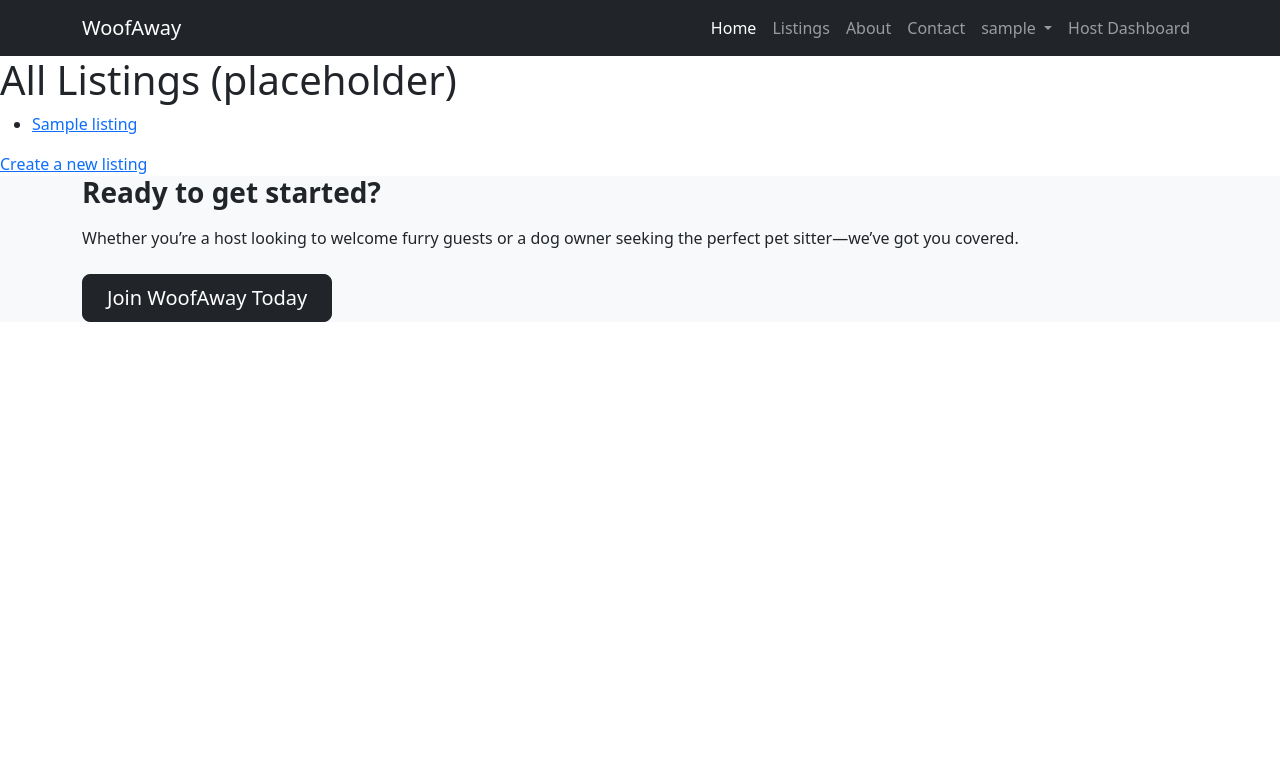
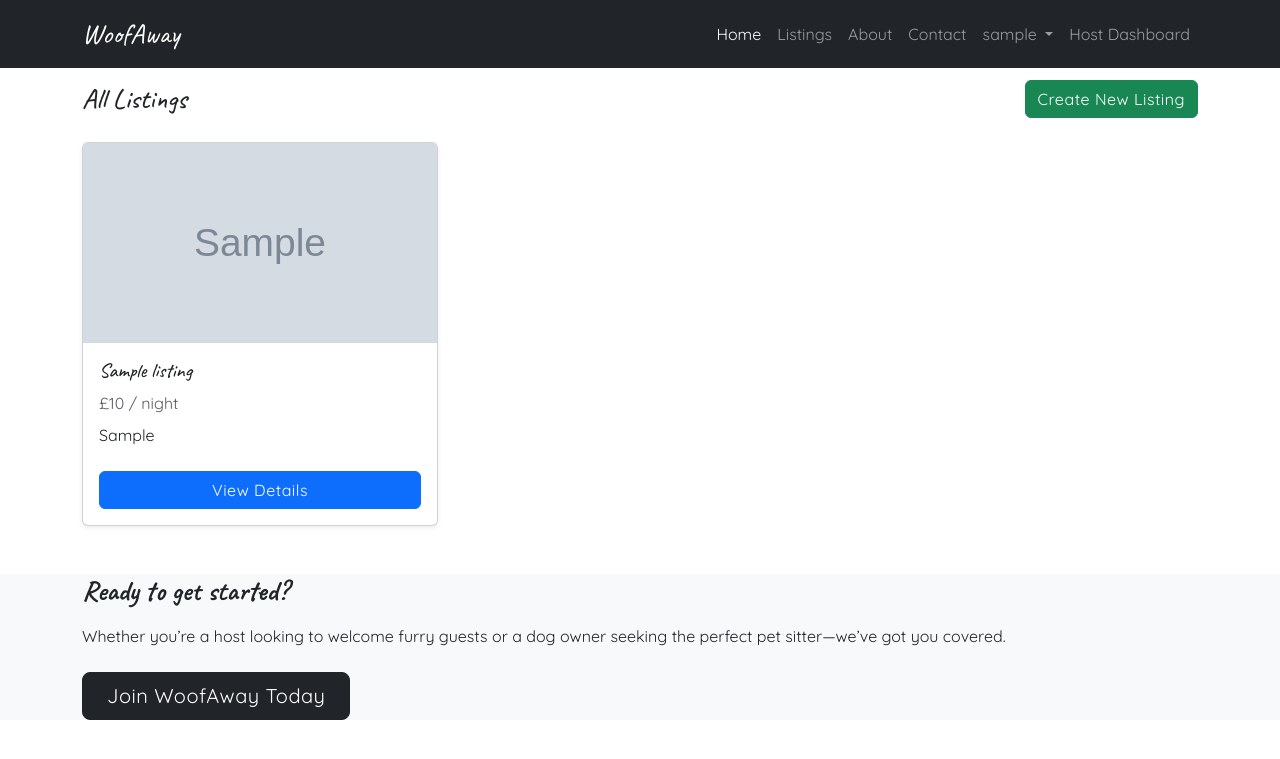
Before and after one commit to FraserR1188/WoofAway, a Django app: page /listings/ in a window 1280 px wide. Shown: the top 759 px of the page. Run offline with Django 3.2, Linux system fonts and the light colour scheme; a user stored in the database is signed in; tables that the repository leaves empty hold one stand-in row (values such as "Sample post"); grey boxes marked "Sample" are stand-in pictures; some libraries are stand-ins or nearby versions.

Commit message:
Add fonts and root colours in css

```diff
--- a/listings/templates/listings/listing_list.html
+++ b/listings/templates/listings/listing_list.html
@@ -1,17 +1,85 @@
 {% extends "base.html" %}
+{% load static %}
 
 {% block content %}
-  <h1>All Listings (placeholder)</h1>
-  <ul>
+<div class="container py-4">
+  <div class="d-flex justify-content-between align-items-center mb-4">
+    <h1 class="h3 mb-0">All Listings</h1>
+    <a href="{% url 'listings:listing_create' %}" class="btn btn-success">
+      Create New Listing
+    </a>
+  </div>
+
+  <div class="row">
     {% for listing in listings %}
-      <li>
-        <a href="{% url 'listings:listing_detail' listing.pk %}">
-          {{ listing.title }}
-        </a>
-      </li>
+      <div class="col-12 col-sm-6 col-md-4 mb-4">
+        <div class="card h-100 shadow-sm">
+          {% if listing.image %}
+            <img
+              src="{{ listing.image.url }}"
+              class="card-img-top"
+              alt="{{ listing.title }}"
+              style="height:200px; object-fit:cover;"
+            >
+          {% else %}
+            <img
+              src="{% static 'images/placeholder.jpg' %}"
+              class="card-img-top"
+              alt="No image"
+              style="height:200px; object-fit:cover;"
+            >
+          {% endif %}
+
+          <div class="card-body d-flex flex-column">
+            <h5 class="card-title">{{ listing.title }}</h5>
+            <p class="text-muted mb-2">£{{ listing.price_per_night }} / night</p>
+            <p class="card-text text-truncate mb-4">{{ listing.location }}</p>
+            <a
+              href="{% url 'listings:listing_detail' listing.pk %}"
+              class="btn btn-primary mt-auto"
+            >
+              View Details
+            </a>
+          </div>
+        </div>
+      </div>
     {% empty %}
-      <li>No listings yet.</li>
+      <div class="col-12">
+        <p class="text-center text-muted">No listings yet.</p>
+      </div>
     {% endfor %}
-  </ul>
-  <a href="{% url 'listings:listing_create' %}">Create a new listing</a>
+  </div>
+
+  {% if is_paginated %}
+    <nav aria-label="Page navigation">
+      <ul class="pagination justify-content-center mt-4">
+        {% if page_obj.has_previous %}
+          <li class="page-item">
+            <a class="page-link" href="?page={{ page_obj.previous_page_number }}">Previous</a>
+          </li>
+        {% else %}
+          <li class="page-item disabled">
+            <span class="page-link">Previous</span>
+          </li>
+        {% endif %}
+
+        {% for num in page_obj.paginator.page_range %}
+          <li class="page-item {% if num == page_obj.number %}active{% endif %}">
+            <a class="page-link" href="?page={{ num }}">{{ num }}</a>
+          </li>
+        {% endfor %}
+
+        {% if page_obj.has_next %}
+          <li class="page-item">
+            <a class="page-link" href="?page={{ page_obj.next_page_number }}">Next</a>
+          </li>
+        {% else %}
+          <li class="page-item disabled">
+            <span class="page-link">Next</span>
+          </li>
+        {% endif %}
+      </ul>
+    </nav>
+  {% endif %}
+</div>
 {% endblock %}
--- a/requirements.txt
+++ b/requirements.txt
@@ -10,7 +10,7 @@ dj-database-url==0.5.0
 Django==5.2.2
 django-allauth==0.50.0
 django-countries==7.2.1
-django-crispy-forms==1.14.0
+django-crispy-forms==2.3
 django-storages==1.14.4
 gunicorn==23.0.0
 idna==3.10
--- a/static/css/custom.css
+++ b/static/css/custom.css
@@ -1,7 +1,64 @@
 /* custom.css */
+
+:root {
+  /* Your custom palette */
+  --color-blue: #4a90e2; /* Chefchaouen Blue */
+  --color-white: #f9f9f9; /* Seasalt */
+  --color-dark: #333333; /* Jet */
+  --color-beige: #bfae9c; /* Khaki */
+  --color-green: #a4d4ae; /* Celadon */
+
+  /* And accents, if you like */
+  --color-primary: var(--color-blue);
+  --color-secondary: var(--color-beige);
+  --color-success: #28a745; /* you can swap in --color-green if you prefer */
+}
 
 body {
   padding-top: 56px;
+}
+
+/* 1. Base body text, nav, buttons, form labels, etc. */
+body,
+button,
+input,
+select,
+textarea,
+.navbar,
+.nav-link,
+.btn,
+.form-label,
+.form-control {
+  font-family: 'Quicksand', sans-serif;
+}
+
+/* 2. Headings, logo, testimonials, special components… */
+h1, h2, h3, h4, h5, h6,
+.navbar-brand,
+.testimonial,      /* if you have a testimonial class */
+.logo,             /* if you have a logo class */
+.blockquote,
+.blockquote-footer {
+  font-family: 'Caveat', cursive;
+}
+
+/* 3. Optional tweaks: */
+h1 {
+  font-weight: 700;
+}
+h2,
+h3 {
+  font-weight: 500;
+}
+
+/* 4. Ensure buttons keep Quicksand but get a bit more letter-spacing */
+.btn {
+  letter-spacing: 0.5px;
+}
+
+/* 5. If you want your site title / brand to be Caveat: */
+.navbar-brand {
+  font-size: 1.75rem;
 }
 
 /* Increase spacing around flash messages */
--- a/templates/allauth/base.html
+++ b/templates/allauth/base.html
@@ -11,6 +11,9 @@
     {% endblock %}
 
     {% block css %}
+    <link rel="preconnect" href="https://fonts.googleapis.com">
+    <link rel="preconnect" href="https://fonts.gstatic.com" crossorigin>
+    <link href="https://fonts.googleapis.com/css2?family=Caveat:wght@400..700&family=Quicksand:wght@300..700&display=swap" rel="stylesheet">
     <link
       href="https://cdn.jsdelivr.net/npm/bootstrap@5.3.6/dist/css/bootstrap.min.css"
       rel="stylesheet"
```
